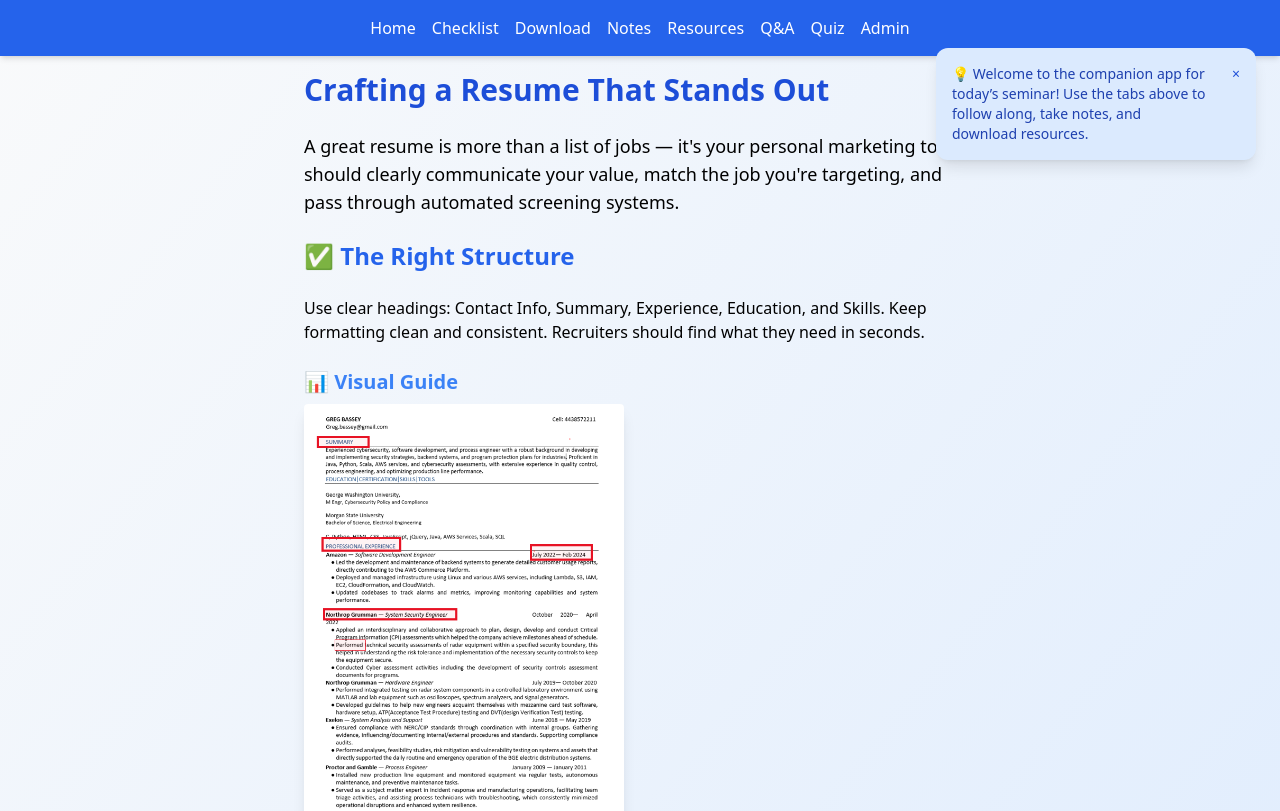
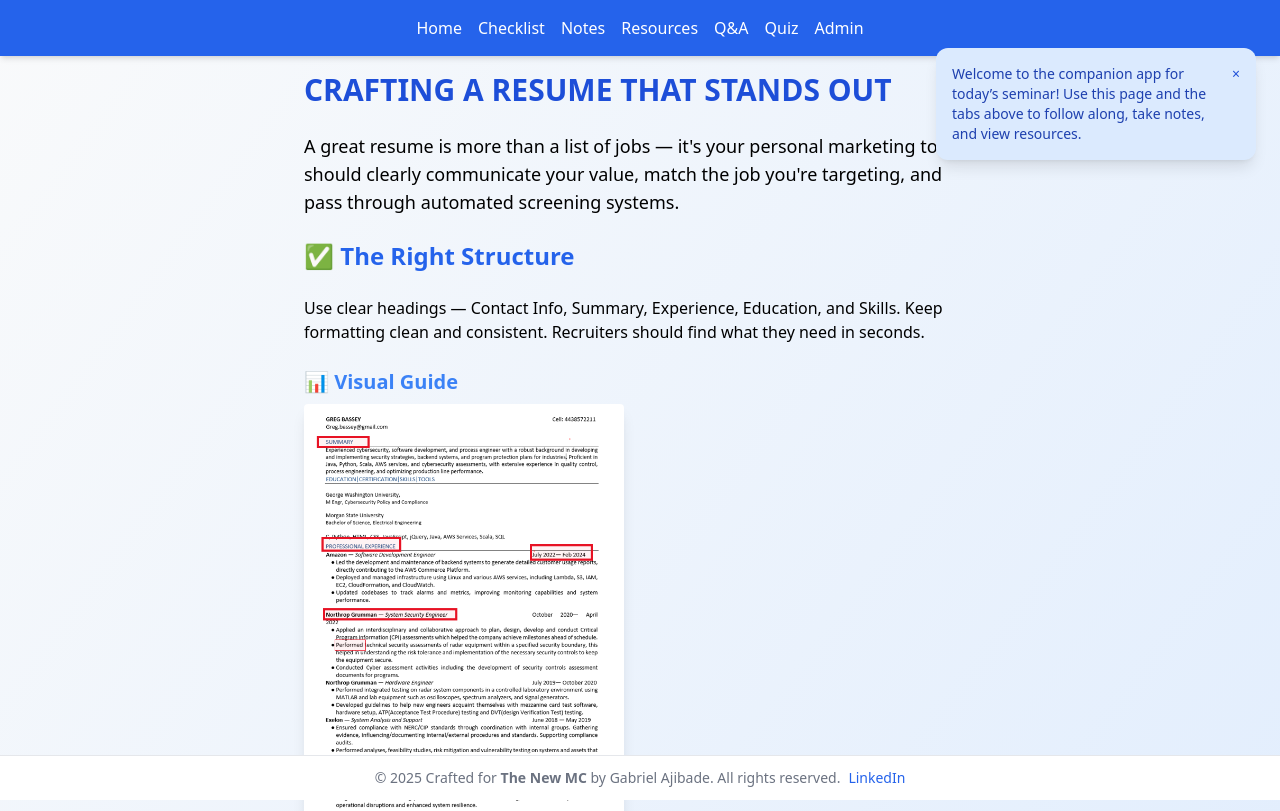
Before and after one commit to Gabekross/resumetips, a React (Vite) app: page / in a window 1280 px wide. Shown: the top 811 px of the page. Built offline with nearby package versions, Linux system fonts and the light colour scheme; no server answers.

Commit message:
final Product

```diff
--- a/src/components/Navbar.jsx
+++ b/src/components/Navbar.jsx
@@ -6,7 +6,7 @@ export default function Navbar() {
       <ul className="flex flex-wrap gap-4 justify-center">
         <li><Link to="/">Home</Link></li>
         <li><Link to="/checklist">Checklist</Link></li>
-        <li><Link to="/template">Download</Link></li>
+        {/* <li><Link to="/template">Download</Link></li> */}
         <li><Link to="/notes">Notes</Link></li>
         <li><Link to="/resources">Resources</Link></li>
         <li><Link to="/qna">Q&A</Link></li>
--- a/src/pages/Home.jsx
+++ b/src/pages/Home.jsx
@@ -11,23 +11,22 @@ export default function Home() {
   }, []);
 
   return (
-    <div className="max-w-2xl mx-auto text-left space-y-6">
-      <h1 className="text-3xl font-bold text-blue-700">Crafting a Resume That Stands Out</h1>
+    <>
+      <div className="max-w-2xl mx-auto text-left space-y-6 pb-32">
+        <h1 className="text-3xl font-bold text-blue-700">CRAFTING A RESUME THAT STANDS OUT</h1>
 
         <p className="text-lg">
           A great resume is more than a list of jobs — it's your personal marketing tool. It should clearly communicate your value, match the job you're targeting, and pass through automated screening systems.
         </p>
+
         <h2 className="text-2xl font-semibold text-blue-600">✅ The Right Structure</h2>
         <p>
-        Use clear headings: Contact Info, Summary, Experience, Education, and Skills. Keep formatting clean and consistent. Recruiters should find what they need in seconds.
+          Use clear headings — Contact Info, Summary, Experience, Education, and Skills. Keep formatting clean and consistent. Recruiters should find what they need in seconds.
         </p>
 
         <div className="mt-6">
           <h3 className="text-xl font-semibold text-blue-500 mb-2">📊 Visual Guide</h3>
-        <button
-          onClick={() => setShowModal(true)}
-          className="focus:outline-none"
-        >
+          <button onClick={() => setShowModal(true)} className="focus:outline-none">
             <img
               src={sampleImage}
               alt="Sample Resume Layout"
@@ -41,7 +40,7 @@ export default function Home() {
 
         {showModal && (
           <div className="fixed inset-0 bg-black bg-opacity-70 flex items-center justify-center z-50">
-          <div className="bg-white rounded-lg shadow-xl p-4 max-w-3xl w-full relative ">
+            <div className="bg-white rounded-lg shadow-xl p-4 max-w-3xl w-full relative">
               <button
                 onClick={() => setShowModal(false)}
                 className="absolute top-2 right-2 text-gray-700 hover:text-red-600 text-xl font-bold"
@@ -87,9 +86,9 @@ export default function Home() {
         <p>
           Customize your resume for each role — tailor your summary, reorder skills, and emphasize the most relevant experiences first.
         </p>
+
         <div className="mt-10">
           <h2 className="text-2xl font-semibold text-blue-600 mb-4"> 💡 ATS vs Human Review</h2>
-
           <table className="w-full table-auto border border-gray-300 text-left">
             <thead>
               <tr className="bg-blue-100 text-green-700">
@@ -118,12 +117,11 @@ export default function Home() {
           </table>
         </div>
 
-
         {showMessage && (
           <div className="fixed top-6 right-6 bg-blue-100 text-blue-800 p-4 rounded-xl shadow-lg max-w-xs z-50">
             <div className="flex justify-between items-start">
               <p className="text-sm pr-4">
-              💡 Welcome to the companion app for today’s seminar! Use the tabs above to follow along, take notes, and download resources.
+                Welcome to the companion app for today’s seminar! Use this page and the tabs above to follow along, take notes, and view resources.
               </p>
               <button
                 onClick={() => setShowMessage(false)}
@@ -135,5 +133,29 @@ export default function Home() {
           </div>
         )}
       </div>
+      <footer className="fixed bottom-0 left-0 w-full bg-white border-t text-center text-sm text-gray-500 py-3 z-40 flex flex-col md:flex-row items-center justify-center gap-2 flex-wrap">
+  <p>
+    © {new Date().getFullYear()} Crafted for <strong>The New MC</strong> by Gabriel Ajibade. All rights reserved.
+  </p>
+  <div className="flex gap-4">
+    {/* <a
+      href="https://www.instagram.com/gabekross/profilecard/?igsh=MTdna2RiMzUzNzZsag=="
+      target="_blank"
+      rel="noopener noreferrer"
+      className="text-blue-600 hover:underline"
+    >
+      Instagram
+    </a> */}
+    <a
+      href="https://www.linkedin.com/in/gabriel-a-50bb6462/"
+      target="_blank"
+      rel="noopener noreferrer"
+      className="text-blue-600 hover:underline"
+    >
+      LinkedIn
+    </a>
+  </div>
+</footer>
+    </>
   );
 }
--- a/src/pages/Quiz.jsx
+++ b/src/pages/Quiz.jsx
@@ -1,25 +1,10 @@
-import { useState } from 'react';
+import { useState, useEffect } from 'react';
 
 const questions = [
-  {
-    question: "What’s the best font size for resumes?",
-    options: ["10 pt", "12 pt", "14 pt", "16 pt"],
-    answer: 1
-  },
   {
     question: "What’s the ideal length for a resume for most professionals?",
     options: ["1–2 pages", "3–4 pages", "As many pages as needed", "One paragraph"],
     answer: 0
-  },
-  {
-    question: "Should you include a photo on a US resume?",
-    options: ["Yes", "No", "Only if it's professional", "Only for creative roles"],
-    answer: 1
-  },
-  {
-    question: "Which resume file format is safest and most widely accepted?",
-    options: [".docx", ".pdf", ".txt", ".jpeg"],
-    answer: 1
   },
   {
     question: "What is the purpose of using keywords in your resume?",
@@ -60,43 +45,58 @@ const questions = [
       "Job-specific keywords"
     ],
     answer: 1
-  },
-  {
-    question: "What should you include at the top of your resume?",
-    options: ["Favorite quote", "Professional references", "Contact Info & Summary", "Salary expectation"],
-    answer: 2
   }
 ];
-
-
 
 export default function Quiz() {
   const [current, setCurrent] = useState(0);
   const [score, setScore] = useState(0);
   const [showScore, setShowScore] = useState(false);
+  const [showGameLink, setShowGameLink] = useState(false);
 
   const handleAnswer = (index) => {
     if (index === questions[current].answer) {
       setScore(score + 1);
     }
-    if (current + 1 < questions.length) {
-      setCurrent(current + 1);
+
+    const next = current + 1;
+    if (next < questions.length) {
+      setCurrent(next);
     } else {
       setShowScore(true);
     }
   };
 
-  if (showScore) {
+  useEffect(() => {
+    if (showScore && score === questions.length) {
+      setShowGameLink(true);
+    }
+  }, [showScore, score]);
+
   return (
     <div className="max-w-xl mx-auto text-center">
+      {showScore ? (
+        <>
           <h2 className="text-2xl font-bold text-blue-700 mb-4">Quiz Completed!</h2>
-        <p className="text-lg">You scored {score} out of {questions.length}.</p>
+          <p className="text-lg mb-4">You scored {score} out of {questions.length}.</p>
+
+          {showGameLink && (
+            <div className="bg-green-100 p-4 rounded-lg shadow">
+              <h3 className="text-lg font-semibold text-green-700 mb-2">🎉 Perfect Score!</h3>
+              <p className="mb-3">You aced the quiz — unlock the game below!</p>
+              <a
+                href="https://gabekross.github.io/Ageguess/"
+                target="_blank"
+                rel="noopener noreferrer"
+                className="inline-block px-4 py-2 bg-blue-600 text-white rounded hover:bg-blue-700"
+              >
+                🔓 Play the number guessing game
+              </a>
             </div>
-    );
-  }
-
-  return (
-    <div className="max-w-xl mx-auto">
+          )}
+        </>
+      ) : (
+        <>
           <h2 className="text-2xl font-bold text-blue-700 mb-4">Quick Resume Quiz</h2>
           <div className="mb-6">
             <p className="text-lg font-medium mb-2">{questions[current].question}</p>
@@ -110,6 +110,8 @@ export default function Quiz() {
               </button>
             ))}
           </div>
+        </>
+      )}
     </div>
   );
 }
```
Lines whose indentation alone changed are shown as unchanged.
